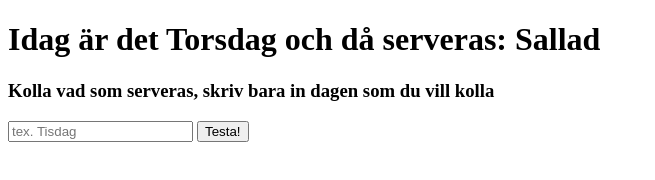
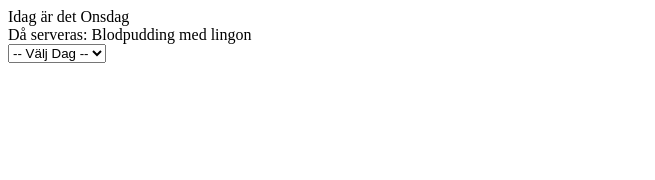
Before and after one commit to Joelhagg/Lunchrestaurang-med-switchFunktioner, a plain HTML site: page index.html in a window 1280 px wide. Shown: the whole page, without its empty margins (0-655 px from the left). Drawn offline with Linux system fonts and the light colour scheme.

Commit message:
started on second try

```diff
--- a/index.html
+++ b/index.html
@@ -7,18 +7,11 @@
     <title>Document</title>
 </head>
 <body>
-
-    <div>
-        <h1>Idag är det <span id="dayOfTheWeek"></span></h1>
-        <h3>Kolla vad som serveras, skriv bara in dagen som du vill kolla</h3>
-    </div>
-    <div>
-        <input id="matInput" placeholder="tex. Tisdag" type="text">
-
-        <button onclick="matFunction()">Testa!</button>
-
-        <p id="matratten"></p>
-    </div>
+    <div id="theDay"></div>
+    <div id="onTheMenu"></div>
+    <select id="dayList">
+        <option>-- Välj Dag --</option>
+    </select>
 
     <script src="./script.js"></script>
 </body>
--- a/script.js
+++ b/script.js
@@ -1,52 +1,76 @@
-const d = new Date("November 25, 2021");
+const theDay = document.getElementById("theDay");
+const onTheMenu = document.getElementById("onTheMenu");
 
-const weekday = new Array(7);
-weekday[0] = "Söndag - Stängt";
-weekday[1] = "Måndag  och då serveras: Soppa";
-weekday[2] = "Tisdag och då serveras: Korv med börd";
-weekday[3] = "Onsdag och då serveras: Hamburgare";
-weekday[4] = "Torsdag och då serveras: Sallad";
-weekday[5] = "Fredag och då serveras: Kebab";
-weekday[6] = "Lördag - Stängt";
+let weekdays = [
+  "Söndag",
+  "Måndag",
+  "Tisdag",
+  "Onsdag",
+  "Torsdag",
+  "Fredag",
+  "Lördag",
+];
 
-let day = weekday[d.getDay()];
-document.getElementById("dayOfTheWeek").innerHTML = day;
+const d = new Date();
+let day = d.getDay();
+let dayInTheWeek = weekdays[d.getDay()];
 
-console.log(day)
+theDay.append(`Idag är det ${dayInTheWeek}`);
 
-function matFunction() {
-    var text;
-    var matratt = document.getElementById("matInput").value;
+let menuItems = [
+  "Stängt",
+  "Köttbullar, potatis och sås",
+  "Fiskpanetter, potatismos och remuladsås",
+  "Blodpudding med lingon",
+  "Ärtsoppa och pannkakor",
+  "Tacos",
+  "Stängt",
+];
 
-    switch(matratt) {
-        case "Måndag":
-        text = "Soppa.";
+let text = "";
+
+switch (day) {
+  case 0:
+    text = "Stängt";
+    console.log("Stängt");
     break;
-        case "Tisdag":
-        text = "Korv med börd.";
+  case 1:
+    text = "Köttbullar, potatis och sås";
+    console.log("Köttbullar, potatis och sås");
     break;
-        case "Onsdag":
-        text = "Hamburgare.";
+  case 2:
+    text = "Fiskpanetter, potatismos och remuladsås";
+    console.log("Fiskpanetter, potatismos och remuladsås");
     break;
-        case "Torsdag":
-        text = "Sallad";
+  case 3:
+    text = "Blodpudding med lingon";
+    console.log("Blodpudding med lingon");
     break;
-        case "Fredag":
-        text = "Kebab";
+  case 4:
+    text = "Ärtsoppa och pannkakor";
+    console.log("Ärtsoppa och pannkakor");
     break;
-        case "Lördag":
-        text = "Stängt.";
+  case 5:
+    text = "Ärtsoppa och pannkakor";
+    console.log("Ärtsoppa och pannkakor");
     break;
-        case "Söndag":
-        text = "Stängt.";
+  case 6:
+    text = "Tacos";
+    console.log("Tacos");
     break;
+
   default:
-        text = "Har du stavat rätt?!";
-      }
-      document.getElementById("matratten").innerHTML = text;
+    text = "Stängt";
+    console.log("Stängt");
+    break;
 }
 
-// const link = document.getElementById("dayOfTheWeek");
+onTheMenu.append(`Då serveras: ${text}`);
 
-// var newElement = document.createElement("h1");
-// newElement.append(day);
+weekdays.forEach((day) => {
+  let dayList = document.getElementById("dayList");
+  let dayListItem = document.createElement("option");
+  dayListItem.innerHTML = day;
+  dayListItem.id = day;
+  dayList.append(dayListItem);
+});
```
Lines whose indentation alone changed are shown as unchanged.
